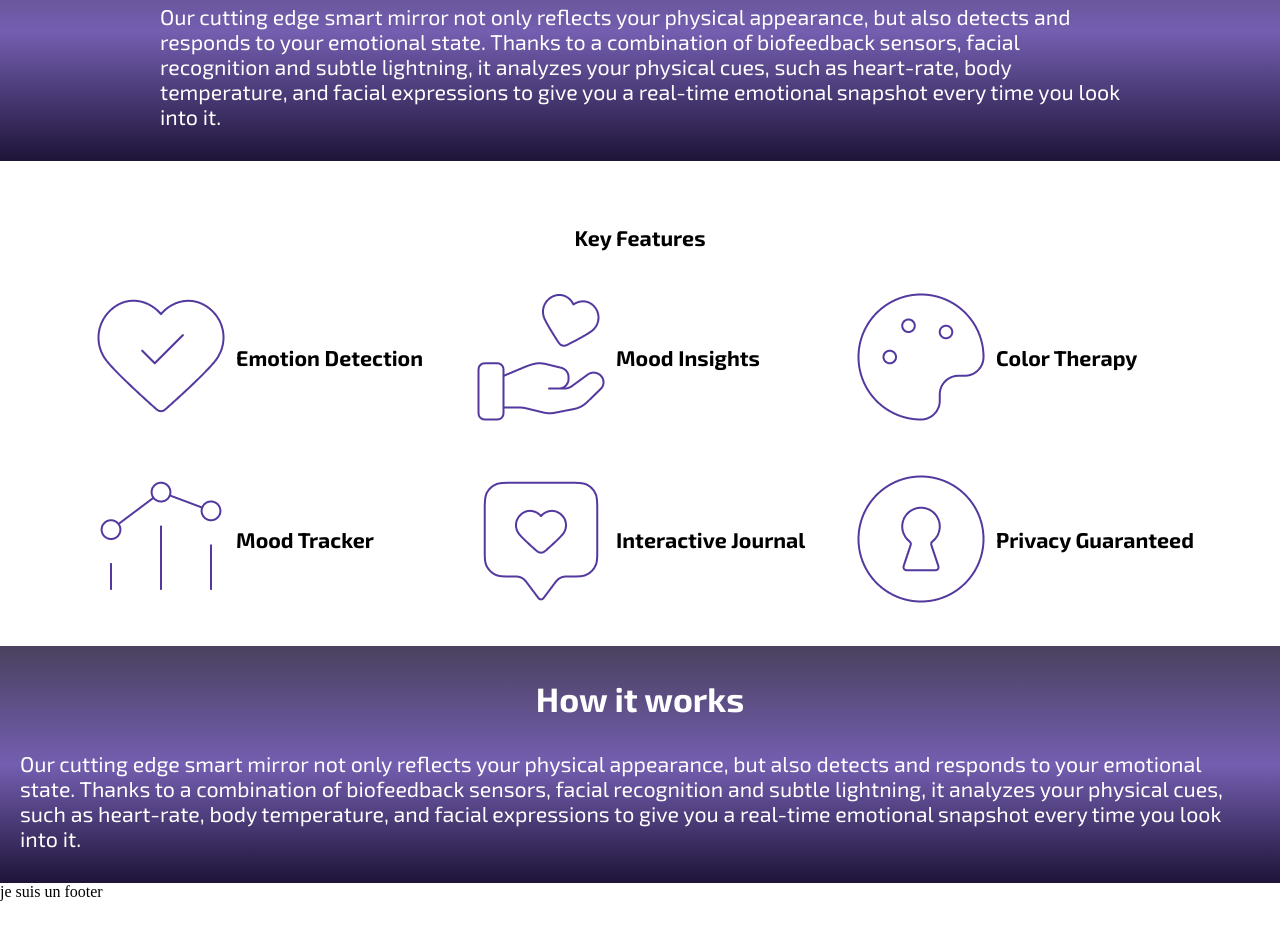
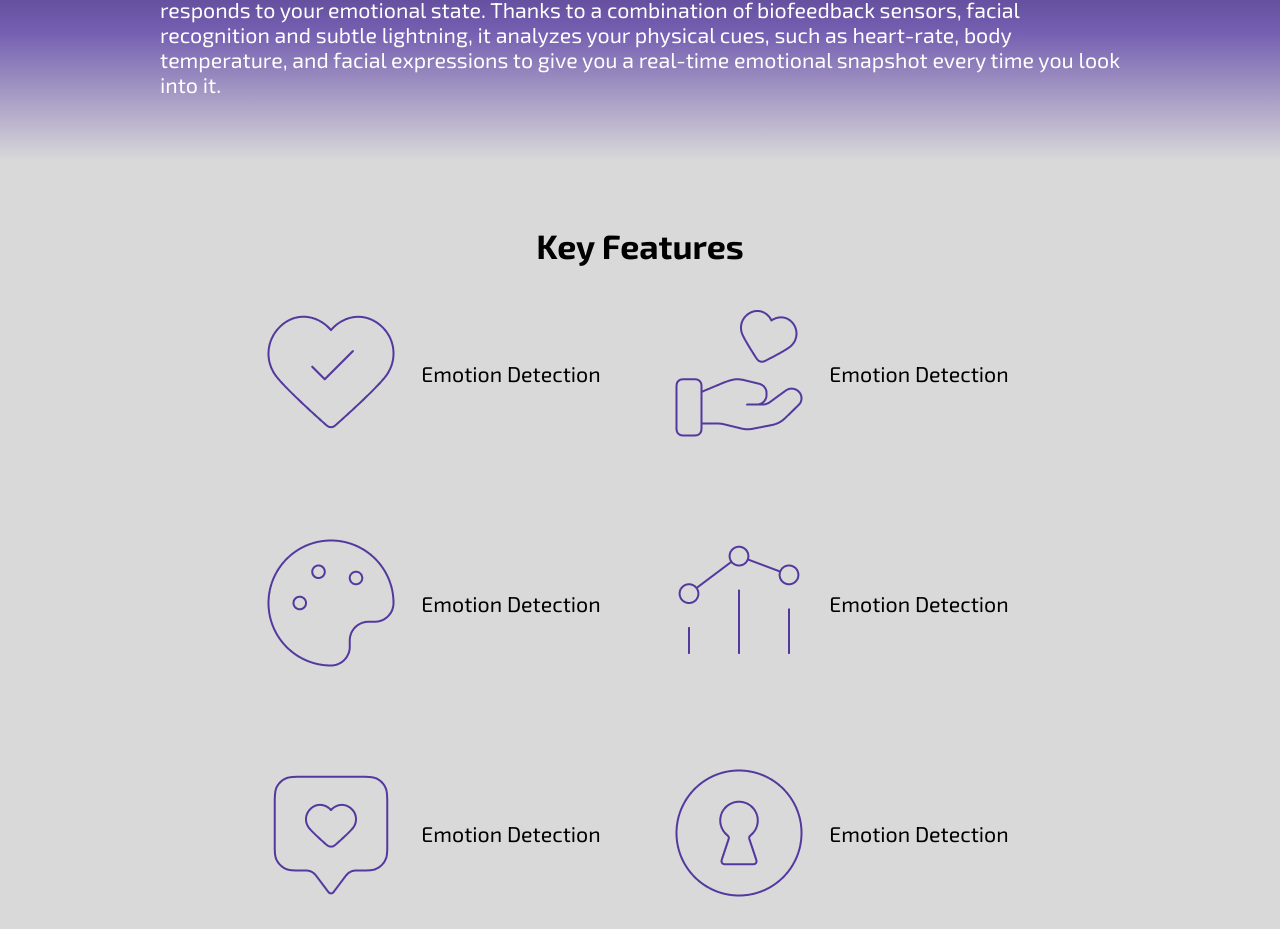
Before and after one commit to Jackmaa/Projet-Objet-Imaginaire, a plain HTML site: page index.html in a window 1280 px wide. Shown: the part 1188-2117 px from the top of the page. Before the commit the page ends 2089 px from the top, so only its background shows below. Drawn offline with Linux system fonts and the light colour scheme; a web font is replaced by a local one.

Commit message:
ajout des élément details et summary + animation CSS

```diff
--- a/css/styles.css
+++ b/css/styles.css
@@ -11,13 +11,18 @@ article, aside, canvas, details, embed,
 figure, figcaption, footer, header, hgroup,
 menu, nav, output, ruby, section, summary,
 time, mark, audio, video {
-	margin: 0;
+    margin: 0;
 	padding: 0;
 	border: 0;
 	font-size: 100%;
 	vertical-align: baseline;
 	text-decoration: none;
 }
+:root {
+    interpolate-size: allow-keywords;
+    --title-font-size: clamp(1.5rem, 1.1053rem + 1.2632vw, 3rem);
+    --p-font-size: clamp(0.5rem, 1rem + 0.4211vw, 2rem);
+  }
 
 @import url('https://fonts.googleapis.com/css2?family=Goldman:wght@400;700&display=swap');
 
@@ -39,6 +44,12 @@ time, mark, audio, video {
     text-align: center;
 }
 
+.section-title {
+    font-family: "Exo 2", sans-serif;
+    padding-bottom: 2rem;
+    font-size: var(--title-font-size);
+}
+
 .center {
     margin: 0 auto;
 }
@@ -51,7 +62,7 @@ time, mark, audio, video {
 }
 
 .bg-radial-gradient-top-bot {
-    background: linear-gradient(rgba(30, 20, 56, 0.808), rgba(83, 56, 158, 0.808), rgba(30, 20, 56, 1));
+    background: linear-gradient(rgb(56, 36, 105), rgba(83, 56, 158, 0.808), #d9d9d9);
 }
 
 /*  ||  HEADER  ||  */
@@ -76,7 +87,7 @@ header img {
 }
 
 #description h1 {
-    font-size: clamp(1.5rem, 1.1053rem + 1.2632vw, 3rem);
+    font-size: var(--title-font-size);
     font-family: "Goldman", sans-serif;
     font-weight: 400;
     border-radius: 20px;
@@ -86,76 +97,102 @@ header img {
     padding-block-end: 2rem;
     max-width: 1000px;
     font-family: "Exo 2", sans-serif;
-    font-size: clamp(0.5rem, 1rem + 0.4211vw, 2rem);
+    font-size: var(--p-font-size)
 }
 
 
 /*   ||   FEATURES   ||   */
 
-#features h2 {
-    font-family: "Exo 2", sans-serif;
-    font-size: clamp(0.5rem, 1rem + 0.4211vw, 2rem);
+section#features {
+    background-color: #d9d9d9;
 }
 
+
+summary {
+    list-style-position: outside;
+
+}
+
+
+/*pour definir la taille police en dehors de Chrome dev*/
+details > p {
+    font-size: 1rem;
+}
+
+details {
+    max-width: 210px;
+    overflow: hidden;
+    display: block;
+    text-align: center;
+    font-family: "Exo 2", sans-serif;
+    font-size: var(--p-font-size);
+}
+
+details::details-content {
+    text-align: start;
+    font-size: 1rem;
+    block-size: 0;
+    transition: block-size 1s, content-visibility 1s;
+    transition-behavior: allow-discrete;
+  }
+
+  details[open]::details-content {
+    block-size: auto;
+  }
+
+
 .grid-items {
-    display: flex;
-    align-items: center;
+    display: grid;
+    grid-template-columns: 150px 210px;
+    place-items: center;
 }
 
 .grid-container{
     display: grid;
     place-self: center;
-    gap: 1rem;
+    gap: 4rem;
 }
 
 
 #how-it-works {
     color: #fff ;
-    font-family: "Exo 2", sans-serif;
-}
-
-#how-it-works h2 {
-    padding-bottom: 2rem;
-    font-size: clamp(1.5rem, 1.1053rem + 1.2632vw, 3rem);
+    background: linear-gradient(#d9d9d9, rgba(83, 56, 158, 0.808),rgb(56, 36, 105));
 }
 
 #how-it-works p {
-    font-size: clamp(0.5rem, 1rem + 0.4211vw, 2rem);
+    font-size: var(--p-font-size);
+    padding-bottom: 2rem;
 }
 
 
 
-
-
-
-
-
-
-
-
-@media (min-width: 768px) {
+@media (min-width: 800px) {
     .header-hero {
         background: url(../img/Mood-Mirror-800w.jpg) top/cover no-repeat;
     }
     .grid-container {
         grid-template-columns: repeat(2, 1fr);
-        gap: 2rem;
+        gap: 3rem;
     }
 }
 
-@media (min-width: 1080px) {
+@media (min-width: 1200px) {
     .header-hero {
         background: url(../img/Mood-Mirror-1024w.jpg) top/cover no-repeat;
         height: 1024px;
     }
     .grid-container {
-        grid-template-columns: repeat(3, 1fr);
+        row-gap: 5rem;
     }
 }
 
-@media (min-width: 1440px) {
+@media (min-width: 1400px) {
     .header-hero {
         background: url(../img/Mood-Mirror-1440w.jpg) top/cover no-repeat;
+    }
+    .grid-container {
+        grid-template-columns: repeat(3, 1fr);
+        gap: 5rem;
     }
 }
 
--- a/index.html
+++ b/index.html
@@ -23,9 +23,10 @@
     </div>
     <div id="main-wrap">
         <main>
-            <section id="description" class="bg-radial-gradient-top-bot">
-                <h1 class="title-center padding-top">Mood-Mirror<span>©</span></h1>
-                <p class="row-limit-size center padding-top">Our cutting edge smart mirror not only reflects your physical
+            <section id="description" class="bg-radial-gradient-top-bot padding-top">
+                <h1 class="title-center">Mood-Mirror &#xa9;</h1>
+                <p class="row-limit-size center padding-top">Our cutting edge smart mirror not only reflects your
+                    physical
                     appearance, but
                     also detects and responds to your emotional state. Thanks to a combination of biofeedback sensors,
                     facial recognition and subtle lightning, it analyzes your physical cues, such as heart-rate, body
@@ -33,29 +34,54 @@
                     into it.</p>
             </section>
             <section id="features" class="padding-top">
-                <h2 class="title-center margin-top">Key Features</h2>
+                <h2 class="title-center padding-top section-title">Key Features</h2>
                 <div class="grid-container">
-                    <div class="grid-items"><img src="./img/check-heart.png" alt="">
-                        <h2>Emotion Detection</h2>
+                    <div class="grid-items">
+                        <img src="./img/check-heart.png" alt="">
+                        <details>
+                            <summary>Emotion Detection</summary>
+                            <p>The mirror senses changes in your mood based on facial expressions and physiological
+                                data, offering a visual representation of your emotional state.</p>
+                        </details>
                     </div>
                     <div class="grid-items"><img src="./img/heart-hand.png" alt="">
-                        <h2>Mood Insights</h2>
+                        <details>
+                            <summary>Emotion Detection</summary>
+                            <p>The mirror senses changes in your mood based on facial expressions and physiological
+                                data, offering a visual representation of your emotional state.</p>
+                        </details>
                     </div>
                     <div class="grid-items"><img src="./img/palette.png" alt="">
-                        <h2>Color Therapy</h2>
+                        <details>
+                            <summary>Emotion Detection</summary>
+                            <p>The mirror senses changes in your mood based on facial expressions and physiological
+                                data, offering a visual representation of your emotional state.</p>
+                        </details>
                     </div>
                     <div class="grid-items"><img src="./img/bar-line-chart.png" alt="">
-                        <h2>Mood Tracker</h2>
+                        <details>
+                            <summary>Emotion Detection</summary>
+                            <p>The mirror senses changes in your mood based on facial expressions and physiological
+                                data, offering a visual representation of your emotional state.</p>
+                        </details>
                     </div>
                     <div class="grid-items"><img src="./img/annotation-heart.png" alt="">
-                        <h2>Interactive Journal</h2>
+                        <details>
+                            <summary>Emotion Detection</summary>
+                            <p>The mirror senses changes in your mood based on facial expressions and physiological
+                                data, offering a visual representation of your emotional state.</p>
+                        </details>
                     </div>
                     <div class="grid-items"><img src="./img/lock-keyhole-circle.png" alt="">
-                        <h2>Privacy Guaranteed</h2>
+                        <details>
+                            <summary>Emotion Detection</summary>
+                            <p>The mirror senses changes in your mood based on facial expressions and physiological
+                                data, offering a visual representation of your emotional state.</p>
+                        </details>
                     </div>
                 </div>
             </section>
-            <section id="how-it-works" class="bg-radial-gradient-top-bot padding-top">
+            <section id="how-it-works" class="padding-top section-title">
                 <h2 class="title-center">How it works</h2>
                 <p class="row-limit-size center">Our cutting edge smart mirror not only reflects your physical
                     appearance, but
```
